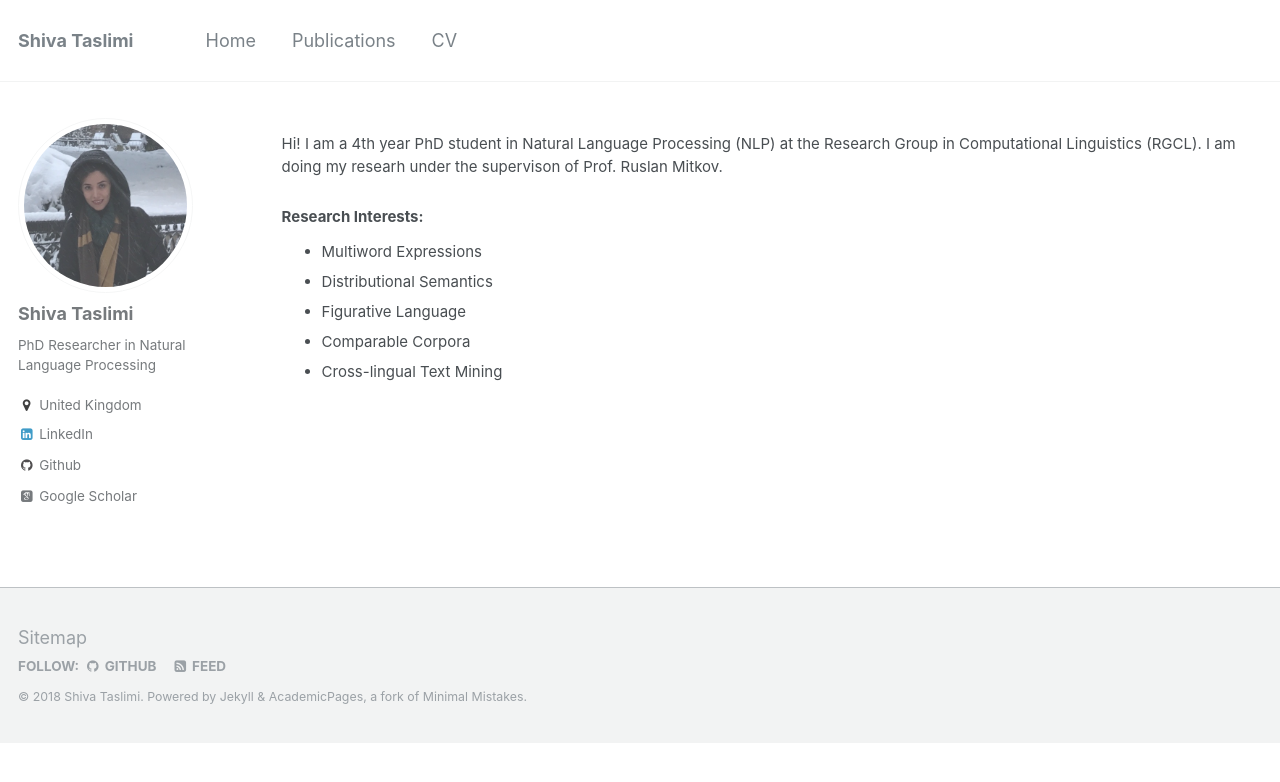
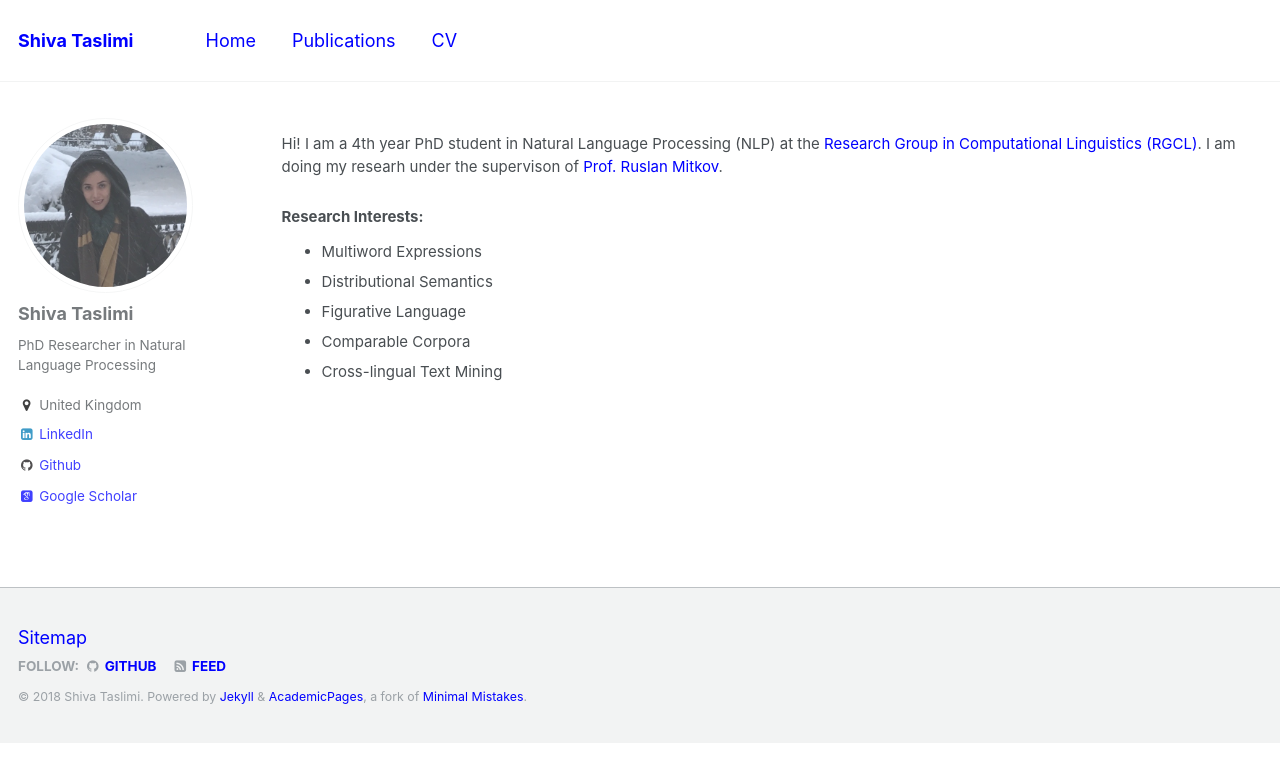
Before and after one commit to shivaat/shivaat.github.io, a Jekyll site: the page built from _pages/home.md, in a window 1280 px wide. Shown: the top 782 px of the page. Built offline with Jekyll 4.4.1, drawn with Linux system fonts in a browser that asks for light colours; some web fonts are replaced.

Commit message:
hlink
hlink

```diff
--- a/_layouts/archive.html
+++ b/_layouts/archive.html
@@ -16,6 +16,9 @@ layout: default
   .content {
     font-size: 15px;
 }
+  a:link {
+      color: blue;
+}
 </style>
 
 <div id="main" role="main">
```
Also changed, not shown: 3 other files.
